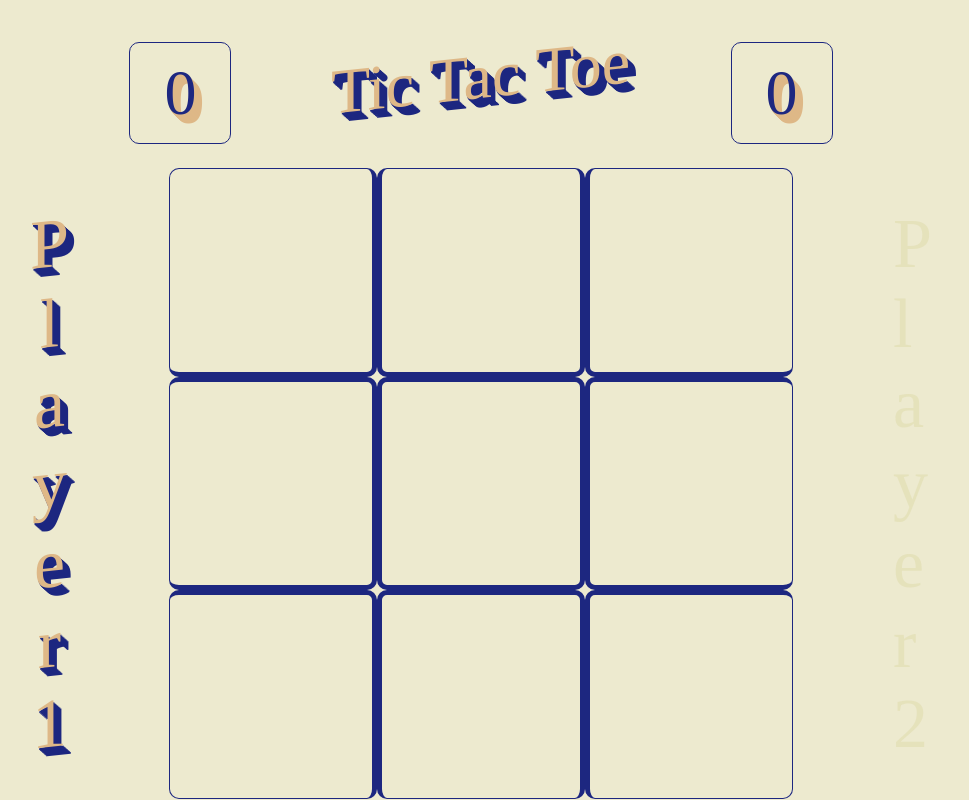
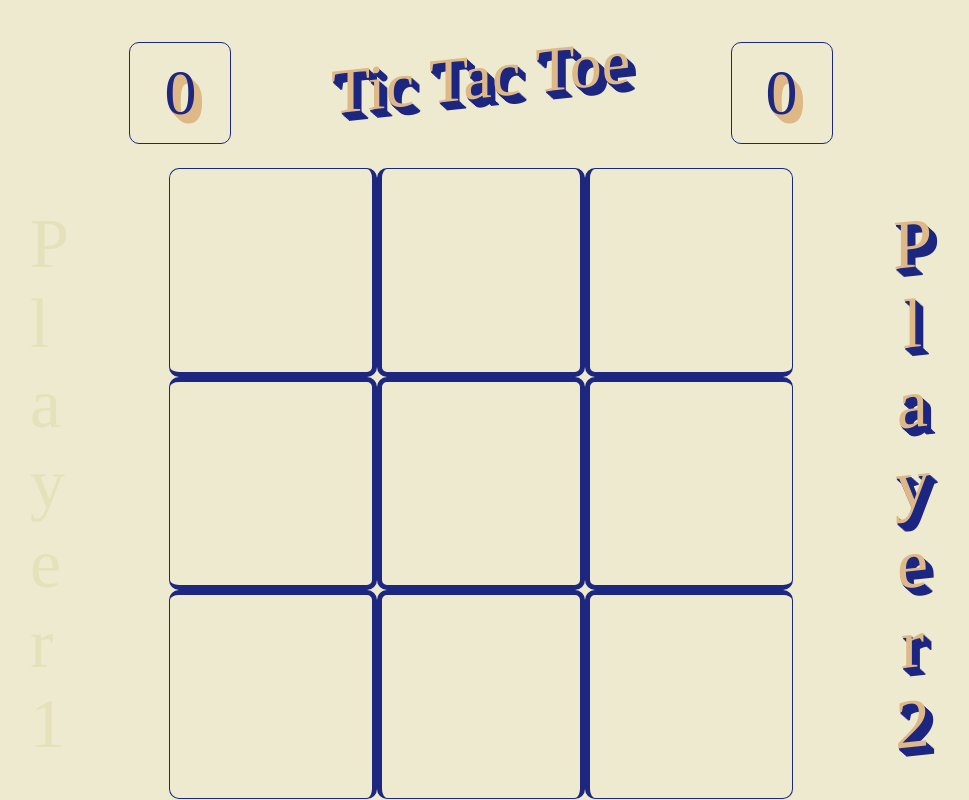
Before and after one commit to basu-shambo/tictactoe_react, a React (Create React App) app: page / in a window 1280 px wide. Shown: the whole page, without its empty margins (159-1128 px from the left). Built offline with nearby package versions, Linux system fonts and the light colour scheme.

Commit message:
made a few changes

```diff
--- a/src/Grid/Cell.jsx
+++ b/src/Grid/Cell.jsx
@@ -9,7 +9,6 @@ const Cell = ({setGrid,cellText,position,player,setPlayer,isEnded}) => {
             arr[parseInt(position[0])][parseInt(position[1])] = text;
             return arr;
         })
-        setPlayer(!player);
 
     }
     const active = cellText?false:true;
--- a/src/Grid/Grid.jsx
+++ b/src/Grid/Grid.jsx
@@ -14,7 +14,21 @@ const Grid = ({player,setPlayer,score,setScore}) => {
     const [isEnded,setEnded] = useState(false); //false means the game is still going on, true means game has ended
     const [modalState,setModalState] =  useState(false) // false means the modal is closed this is the modal state used to open or close the modal
     useEffect(()=>{
-        CheckWinner(grid,setScore,setEnded);
+        const isWon= CheckWinner(grid);
+        if(isWon){
+            setEnded(true);
+            setScore(score=>{
+                return {...score,
+                    player1:player?score.player1:score.player1+1,
+                    player2:player?score.player2+1:score.player2
+                }
+            });
+
+            return;
+        }
+        setPlayer(!player);
+
+
     },[grid])
     return (
         <>
```
